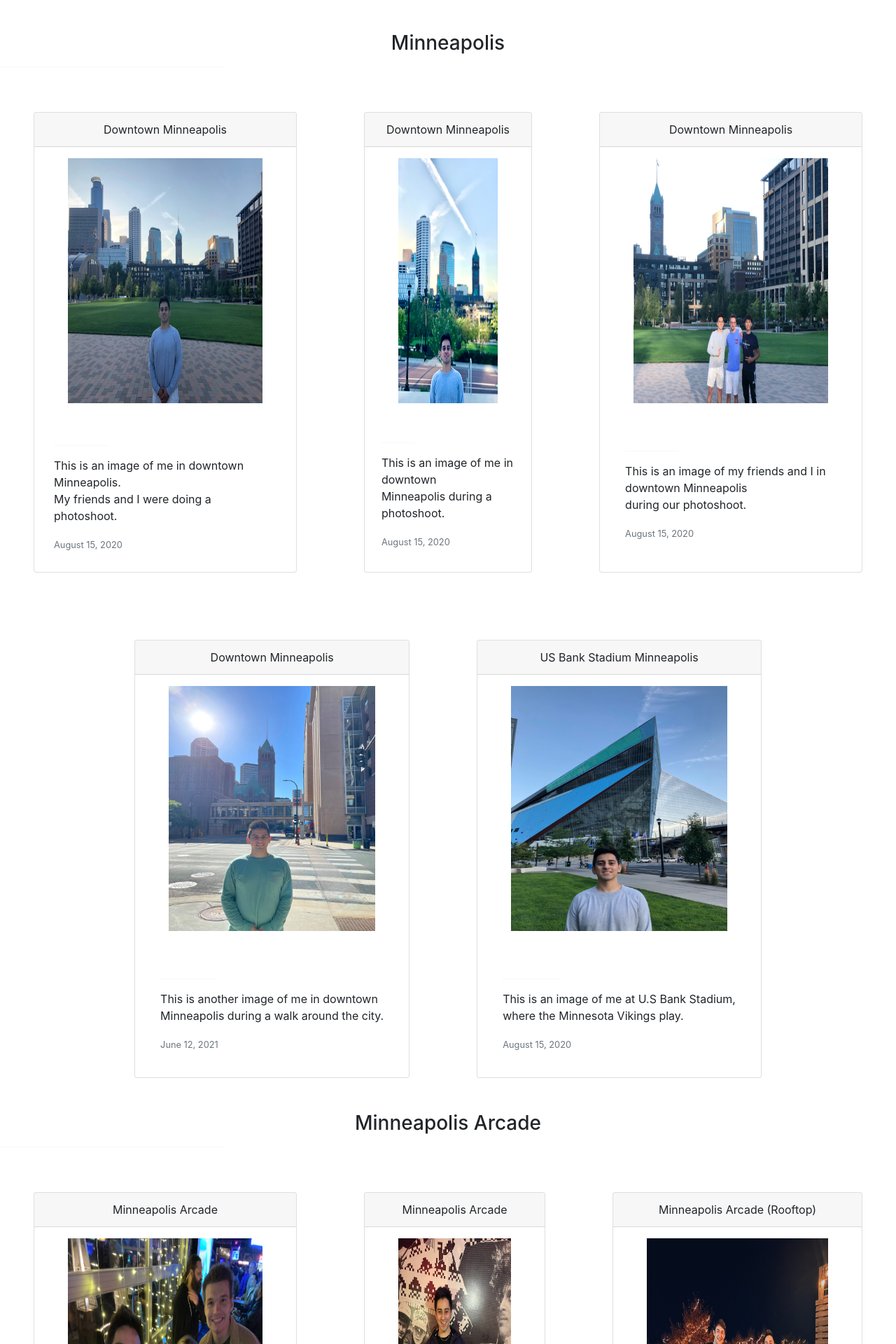
After one commit to viveroa2291/adanvivero, a PHP site: page /minnesota.html in a window 1280 px wide. The commit adds this page. Shown: the part 549-2469 px from the top of the page at 70% size. Run offline with PHP 8.4, Linux system fonts and the light colour scheme; some libraries are stand-ins or nearby versions.

Commit message:
Update
Finished creating the map and added a Minnesota page. I still have more plans and features to add onto the page, but this is a start.

```diff
--- /dev/null
+++ b/CSS/minnesota.css
@@ -0,0 +1,30 @@
+.minnesota-top-section {
+}
+.minnesota-header {
+    text-align: center;
+    color: white;
+}
+.city-image {
+    height: 500px;
+    width: 100%;
+    padding: 0 5rem;
+    z-index: -1;
+}
+.body-headers {
+    text-align: center;
+}
+.body-images {
+    display: flex;
+    flex-direction: row;
+    justify-content: center;
+}
+.minnesota-images {
+    height: 350px;
+    margin: 1rem 3rem;
+}
+.hello {
+    margin-right: 5rem;
+}
+hr {
+    width: 25%;
+}
--- /dev/null
+++ b/minnesota.html
@@ -0,0 +1,211 @@
+<!DOCTYPE html>
+<html lang="en">
+<head>
+    <meta charset="UTF-8">
+    <meta http-equiv="X-UA-Compatible" content="IE=edge">
+    <meta name="viewport" content="width=device-width, initial-scale=1.0">
+    <title>Minnesota Page</title>
+    <link rel="stylesheet" href="CSS/bootstrap.min.css">
+    <link rel="stylesheet" href="CSS/minnesota.css">
+    <link rel="stylesheet" href="CSS/styles.css">
+    <link rel="stylesheet" href="https://maxcdn.bootstrapcdn.com/bootstrap/4.0.0/css/bootstrap.min.css" integrity="sha384-Gn5384xqQ1aoWXA+058RXPxPg6fy4IWvTNh0E263XmFcJlSAwiGgFAW/dAiS6JXm" crossorigin="anonymous">
+    <link rel="stylesheet" href="https://use.fontawesome.com/releases/v5.8.1/css/all.css" integrity="sha384-50oBUHEmvpQ+1lW4y57PTFmhCaXp0ML5d60M1M7uH2+nqUivzIebhndOJK28anvf" crossorigin="anonymous"> <!--Works with all of the fa, fab, and fas classes. -->
+    <link rel="stylesheet" href="https://cdnjs.cloudflare.com/ajax/libs/font-awesome/4.7.0/css/font-awesome.min.css"> <!--Works for all of the fa classes NOT Discord or the Phone Icon-->
+</head>
+<body>
+    <header>
+        <nav class="navbar navbar-expand-lg navbar-dark bg-dark top-navigation">
+            <div class="container-fluid">
+                <div class="collapse navbar-collapse" id="navbarNavAltMarkup">
+                    <div class="navbar-nav top-links">
+                        <a class="navbar-brand text-white top-link home" href="index.html">Home</a>
+                        <a class="nav-link text-white top-link about" href="about.html">About</a>
+                        <a class="nav-link text-white top-link contact" href="contact.html">Contact</a>
+                        <a class="nav-link text-white top-link story" href="story.html">Story</a>
+                        <a class="nav-link text-white top-link travel" href="travel.html">Travel</a>
+                        <a class="nav-link text-white top-link projects" href="projects.html">Projects</a>
+                        <p class="title">Minnesota</p>
+                    </div>
+                </div>
+            </div>
+        </nav>
+    </header>
+    <main>
+        <section class="minnesota-top-section">
+            <img class="city-image" src="minnesota-images/city.jpeg" alt="minneapolis header">
+            <h2 class="minnesota-header">Minnesota</h2>
+        </section>
+        <section>
+            <h3 class="body-headers">Minneapolis</h3>
+            <hr>
+            <div class="body-images">
+                <div class="card mb-1 m-5" id="cardBody">
+                    <div class="card-header text-center" id="featureTitle">Downtown Minneapolis</div>
+                        <img class="minnesota-images" src="minnesota-images/minneapolis-self.jpeg" alt="Minneapolis">
+                    <div class="card-body m-2">
+                        <h5 class="card-title text-center" id="cardTitle"></h5>
+                        <hr>
+                        <p class="card-text" id="description">This is an image of me in downtown Minneapolis. <br> My friends and I were doing a photoshoot.</p>
+                        <p class="card-text"><small class="text-muted">August 15, 2020</small></p>
+                    </div>
+                </div>
+                <div class="card mb-1 m-5" id="cardBody">
+                    <div class="card-header text-center" id="featureTitle">Downtown Minneapolis</div>
+                        <img class="minnesota-images" src="minnesota-images/minneapolis-self2.jpeg" alt="Minneapolis">
+                <div class="card-body m-1">
+                    <h5 class="card-title text-center" id="cardTitle"></h5>
+                    <hr>
+                    <p class="card-text" id="description">This is an image of me in downtown <br>Minneapolis during a photoshoot.</p>
+                    <p class="card-text"><small class="text-muted">August 15, 2020</small></p>
+                </div>
+                </div>
+                <div class="card mb-3 m-5" id="cardBody">
+                    <div class="card-header text-center" id="featureTitle">Downtown Minneapolis</div>
+                        <img class="minnesota-images" src="minnesota-images/minneapolis.jpeg" alt="Minneapolis">
+                        <div class="card-body m-3">
+                            <h5 class="card-title text-center" id="cardTitle"></h5>
+                            <hr>
+                            <p class="card-text" id="description">This is an image of my friends and I in downtown Minneapolis <br> during our photoshoot.</p>
+                            <p class="card-text"><small class="text-muted">August 15, 2020</small></p>
+                        </div>
+                    </div>
+            </div>
+        </section>
+        <section>
+            <div class="body-images">
+                <div class="card mb-3 m-5" id="cardBody">
+                    <div class="card-header text-center" id="featureTitle">Downtown Minneapolis</div>
+                        <img class="minnesota-images" src="minnesota-images/minneapolis-self3.jpeg" alt="Minneapolis">
+                        <div class="card-body m-3">
+                            <h5 class="card-title text-center" id="cardTitle"></h5>
+                            <hr>
+                            <p class="card-text" id="description">This is another image of me in downtown <br> Minneapolis during a walk around the city.</p>
+                            <p class="card-text"><small class="text-muted">June 12, 2021</small></p>
+                        </div>
+                    </div>
+
+                    <div class="card mb-3 m-5" id="cardBody">
+                    <div class="card-header text-center" id="featureTitle">US Bank Stadium Minneapolis</div>
+                        <img class="minnesota-images" src="minnesota-images/us-bank.jpeg" alt="Minneapolis">
+                        <div class="card-body m-3">
+                            <h5 class="card-title text-center" id="cardTitle"></h5>
+                            <hr>
+                            <p class="card-text" id="description">This is an image of me at U.S Bank Stadium, <br> where the Minnesota Vikings play.</p>
+                            <p class="card-text"><small class="text-muted">August 15, 2020</small></p>
+                        </div>
+                    </div>
+            </div>
+        </section>
+        <section>
+            <h3 class="body-headers">Minneapolis Arcade</h3>
+            <hr>
+            <div class="body-images">
+                <div class="card mb-3 m-5" id="cardBody">
+                    <div class="card-header text-center" id="featureTitle">Minneapolis Arcade</div>
+                    <img class="minnesota-images" src="minnesota-images/arcade.jpeg" alt="Minneapolis">
+                    <div class="card-body m-3">
+                        <h5 class="card-title text-center" id="cardTitle"></h5>
+                        <hr>
+                        <p class="card-text" id="description">This is an image of my friends and I at an arcade in the <br> outskirts of Minneapolis.</p>
+                        <p class="card-text"><small class="text-muted">April 29, 2022</small></p>
+                    </div>
+                </div>
+                <div class="card mb-3 m-5" id="cardBody">
+                    <div class="card-header text-center" id="featureTitle">Minneapolis Arcade</div>
+                    <img class="minnesota-images" src="minnesota-images/arcade-self.jpeg" alt="Minneapolis">
+                    <div class="card-body m-3">
+                        <h5 class="card-title text-center" id="cardTitle"></h5>
+                        <hr>
+                        <p class="card-text" id="description">This is an image of me at an arcade in the <br> outskirts of Minneapolis with a wall of art.</p>
+                        <p class="card-text"><small class="text-muted">April 29, 2022</small></p>
+                    </div>
+                </div>
+                <div class="card mb-3 m-5" id="cardBody">
+                    <div class="card-header text-center" id="featureTitle">Minneapolis Arcade (Rooftop)</div>
+                        <img class="minnesota-images" src="minnesota-images/rooftop.jpeg" alt="Minneapolis">
+                        <div class="card-body m-3">
+                            <h5 class="card-title text-center" id="cardTitle"></h5>
+                            <hr>
+                            <p class="card-text" id="description">This is an image of my friends and I at an arcade in the <br> outskirts of Minneapolis.</p>
+                            <p class="card-text"><small class="text-muted">November 6, 2021</small></p>
+                        </div>
+                    </div>
+            </div>
+        </section>
+        <section>
+            <h3 class="body-headers">Other Minnesota</h3>
+            <hr>
+            <div class="body-images">
+                <div class="card mb-3 m-5" id="cardBody">
+                    <div class="card-header text-center" id="featureTitle">Minneapolis</div>
+                        <img class="minnesota-images" src="minnesota-images/george-floyd.jpeg" alt="Minneapolis">
+                        <div class="card-body m-3">
+                            <h5 class="card-title text-center" id="cardTitle"></h5>
+                            <hr>
+                            <p class="card-text" id="description">This is an image of a George Floyd mural located in the <br> outskirts of Minneapolis.</p>
+                            <p class="card-text"><small class="text-muted">August 15, 2020</small></p>
+                        </div>
+                    </div>
+                <div class="card mb-3 m-5" id="cardBody">
+                    <div class="card-header text-center" id="featureTitle">Mall of America</div>
+                <img class="minnesota-images" src="minnesota-images/mallofamerica.jpeg" alt="Minneapolis">
+                <div class="card-body m-3">
+                    <h5 class="card-title text-center" id="cardTitle"></h5>
+                    <hr>
+                    <p class="card-text" id="description">This is an image of me at the Mall of America in Saint Paul <br> Minnesota.</p>
+                    <p class="card-text"><small class="text-muted">April 20, 2019</small></p>
+                </div>
+            </div>
+            </div>
+        </section>
+        <section>
+            <div class="body-images">
+                <div class="card mb-3 m-5" id="cardBody">
+                    <div class="card-header text-center" id="featureTitle">Eden Prarie, Minnesota</div>
+                <img class="minnesota-images" src="minnesota-images/minnesota-friends.jpeg" alt="Minneapolis">
+                <div class="card-body m-2">
+                    <h5 class="card-title text-center" id="cardTitle"></h5>
+                    <hr>
+                    <p class="card-text" id="description">This is an image of my friends in Eden Prarie Minnesota. <br> One of my friends is from Ohio and we haven't seen each <br> other in years and was in town, therefore we met up and <br> merged our friend groups together.</p>
+                    <p class="card-text"><small class="text-muted">June 19, 2021</small></p>
+                </div>
+            </div>
+                <div class="card mb-3 m-5" id="cardBody">
+                    <div class="card-header text-center" id="featureTitle">Afton Alps</div>
+                <img class="minnesota-images" src="minnesota-images/skiing.jpeg" alt="Minneapolis">
+                <div class="card-body m-3">
+                    <h5 class="card-title text-center" id="cardTitle"></h5>
+                    <hr>
+                    <p class="card-text" id="description">This is an image of me skiing at Afton Alps in Minnesota. <br> I enjoyed skiing here very much and would recommend <br> to give this place a visit if you like to ski or snowboard.</p>
+                    <p class="card-text"><small class="text-muted">December 18, 2021</small></p>
+                </div>
+            </div>
+            </div>
+        </section>
+    </main>
+    <footer class="navbar navbar-dark bg-dark bottom-footer">
+        <div class="bottom-links">
+            <a href="https://www.facebook.com/adan.vivero97/" class="fa fa-facebook footer-links facebook"></a>
+            <a href="https://www.instagram.com/adxadan/" class="fa fa-instagram footer-links instagram"></a>
+            <a href="https://www.snapchat.com/" class="fa fa-snapchat-ghost footer-links snapchat"></a>
+            <a href="https://www.youtube.com/channel/UC44ZQ3MDGUBNPA0ZFsY8Lfg" class="fa fa-youtube footer-links youtube"></a>
+            <a href="https://www.linkedin.com/in/adan-vivero-a93970156/" class="fa fa-linkedin footer-links linkedin"></a>
+            <i class="fa fa-stack-overflow footer-links stackoverflow"></i>
+            <i class="fab fa-discord footer-links discord"></i>
+            <a href="#" class="fa fa-google footer-links google"></a>
+        </div>
+        <div class="footer-nav">
+            <a class="nav-link text-white footer-link" href="about.html">About</a>
+            <a class="nav-link text-white footer-link" href="contact.html">Contact</a>
+            <a class="nav-link text-white footer-link" href="story.html">Story</a>
+            <a class="nav-link text-white footer-link" href="travel.html">Travel</a>
+            <a class="nav-link text-white footer-link" href="projects.html">Projects</a>
+        </div>
+        <div>
+            <span class="english" onclick="currentSlide(5)">English</span>
+            <span class="spanish" onclick="currentSlide(6)">Spanish</span>
+            <span class="copyright">© Copyright <script>document.write(new Date().getFullYear());</script> by Adan Vivero</span>
+        </div>
+</footer>
+</body>
+</html>
```
Also changed, not shown: CSS/travel.css (+10 -25 lines), travel.html (+52 -113 lines), minessota.js (added), minnesota-images/arcade-self.jpeg (added), minnesota-images/arcade.jpeg (added), minnesota-images/george-floyd.jpeg (added), minnesota-images/mallofamerica.jpeg (added), minnesota-images/minneapolis-self.jpeg (added), minnesota-images/minneapolis-self2.jpeg (added), minnesota-images/minneapolis-self3.jpeg (added), minnesota-images/minneapolis.jpeg (added), minnesota-images/minnesota-friends.jpeg (added), minnesota-images/rooftop.jpeg (added), minnesota-images/skiing.jpeg (added), 1 more files, 1 other file.
